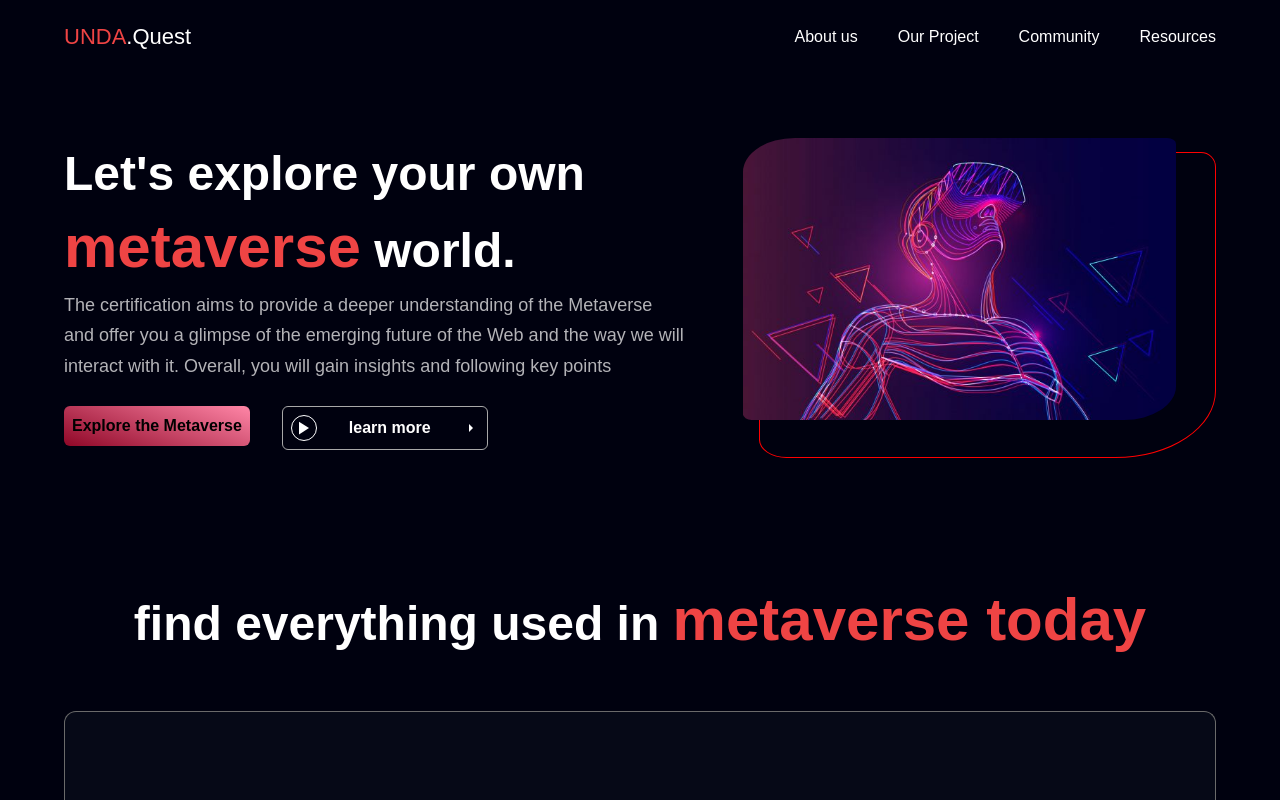
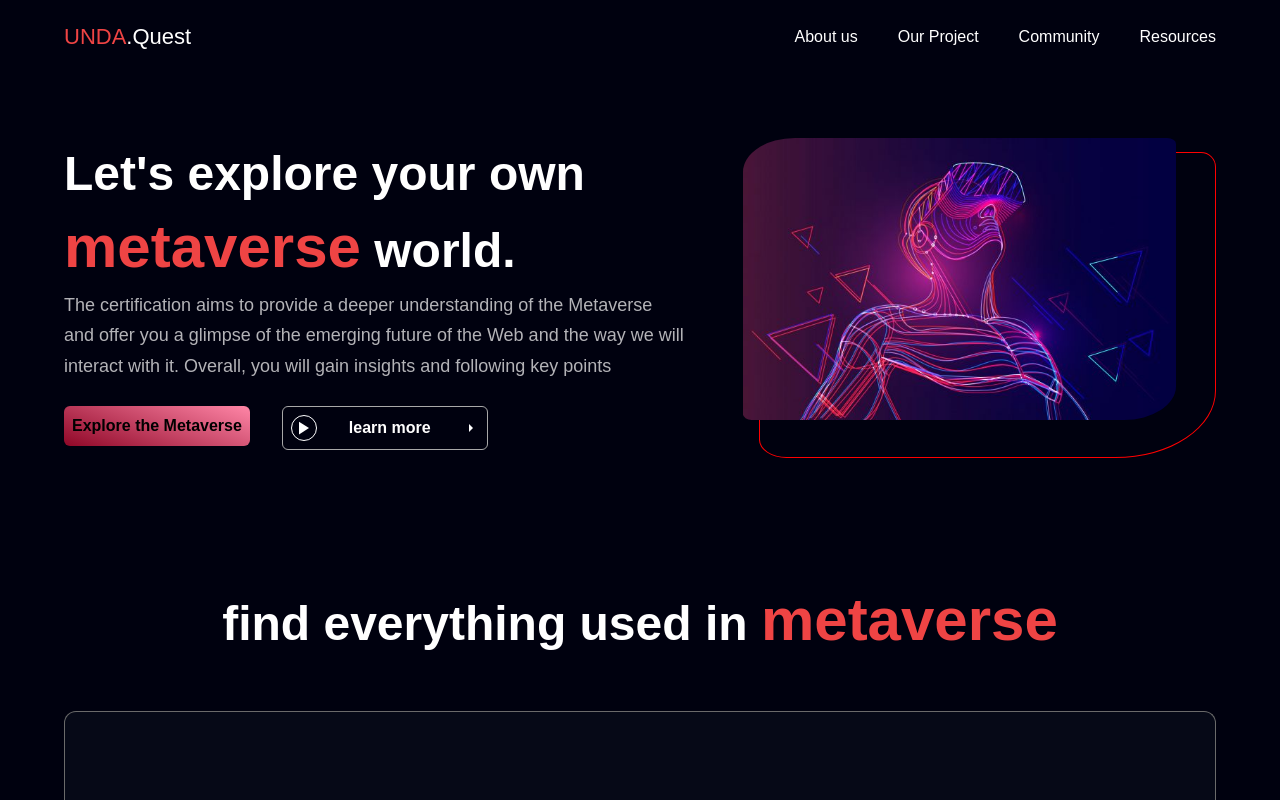
Before and after one commit to freshposh-code/UnderQuest-App, a React (Create React App) app: page / in a window 1280 px wide. Shown: the top 800 px of the page. Built offline with nearby package versions, Linux system fonts and the light colour scheme.

Commit message:
first commit

```diff
--- a/src/Component/Usage.jsx
+++ b/src/Component/Usage.jsx
@@ -10,7 +10,7 @@ const Usage = () => {
           <h1 className={`${styles.heading2} text-center`}>
             find everything used in{" "}
             <span className="text-red-500 sm:text-6xl text-4xl font-extrabold">
-              metaverse today
+              metaverse
 
             </span>
           </h1>
```
